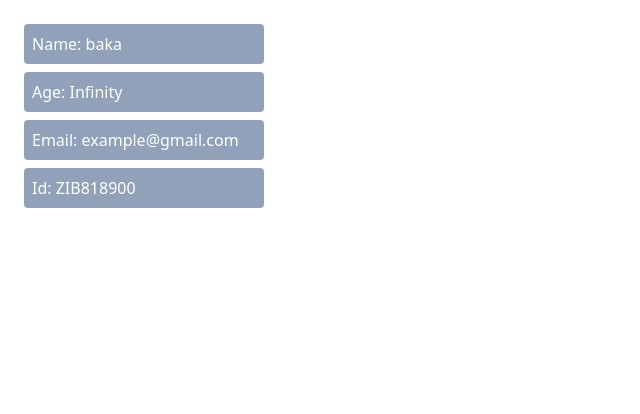
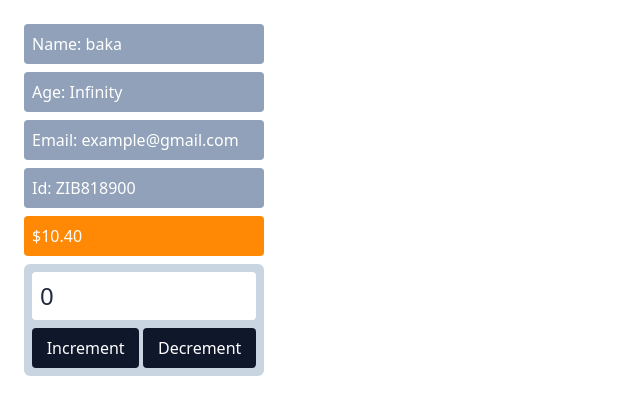
Before and after one commit to onkmade/Competetive-Programming, a website: page Questions/1.2_solutions/level_4.html in a window 1280 px wide. Shown: the whole page, without its empty margins (0-640 px from the left). Drawn offline with Linux system fonts and the light colour scheme.

Commit message:
Level 4: challenge 3.3 Done

```diff
--- a/Questions/1.2_solutions/level_4.html
+++ b/Questions/1.2_solutions/level_4.html
@@ -7,7 +7,18 @@
     <link rel="stylesheet" href="/src/output.css">
 </head>
 <body class="mx-auto p-4">
+
     <div id="profile"></div>
+    <div id="total"></div>
+
+    <div class="bg-slate-300 w-60 p-2 rounded-md space-y-2 m-2">
+        <div id="counter-display" class="bg-white p-2 rounded-sm text-2xl text-slate-800">0</div>
+        <div class="flex space-x-1">
+            <button id="btn-1" class="grow bg-slate-900 p-2 rounded-sm text-white cursor-pointer">Increment</button>
+            <button id="btn-2" class="grow bg-slate-900 p-2 rounded-sm text-white cursor-pointer">Decrement</button>
+        </div>
+    </div>
+
     <script>
         const generateID = () => {
             return "ZIB" + Math.floor(Math.random() * 1000000);
@@ -20,9 +31,7 @@
             id: generateID()
         }
 
-
-        console.log(generateID());
-
+        console.log(user.id)
         const displayContainer = document.getElementById('profile');
 
         function displayUser(profileData, targetContainer){
@@ -45,6 +54,71 @@
         }
 
         displayUser(user, displayContainer);
+
+        const product = {
+            name: "Tablet",
+            price: 5.20,
+            quantity: 2
+        }
+
+        const totalDisplay = document.getElementById('total');
+
+        function getTotalPrice(product, targetContainer){
+            const totalPrice = product.price * product.quantity;
+            const newElement = document.createElement('p');
+
+            newElement.classList.add(
+                'bg-orange-400',
+                'p-2',
+                'm-2',
+                'rounded-sm',
+                'text-white',
+                'w-60'
+            )
+            newElement.textContent = `$${totalPrice.toFixed(2)}`;
+            targetContainer.appendChild(newElement);
+        };
+
+
+        getTotalPrice(product, totalDisplay);
+
+
+        // Challenge 3.3
+        class Counter{
+            constructor(){
+                this.count = 0;
+            }
+
+            increment(){
+                this.count++;
+            }
+
+            decrement(){
+                this.count--;
+            }
+
+            display(targetContainer){
+                const display = document.getElementById(targetContainer);
+                if(display){
+                    display.textContent = this.count;
+                }
+            }
+        }
+
+        const incrementBtn = document.getElementById('btn-1');
+        const decrementBtn = document.getElementById('btn-2');
+
+        const counter = new Counter();
+
+        incrementBtn.addEventListener('click', () => {
+            counter.increment();
+            counter.display('counter-display');
+        });
+
+        decrementBtn.addEventListener('click', () => {
+            counter.decrement();
+            counter.display('counter-display');
+        })
     </script>
 </body>
 </html>
```
Also changed, not shown: src/output.css.
